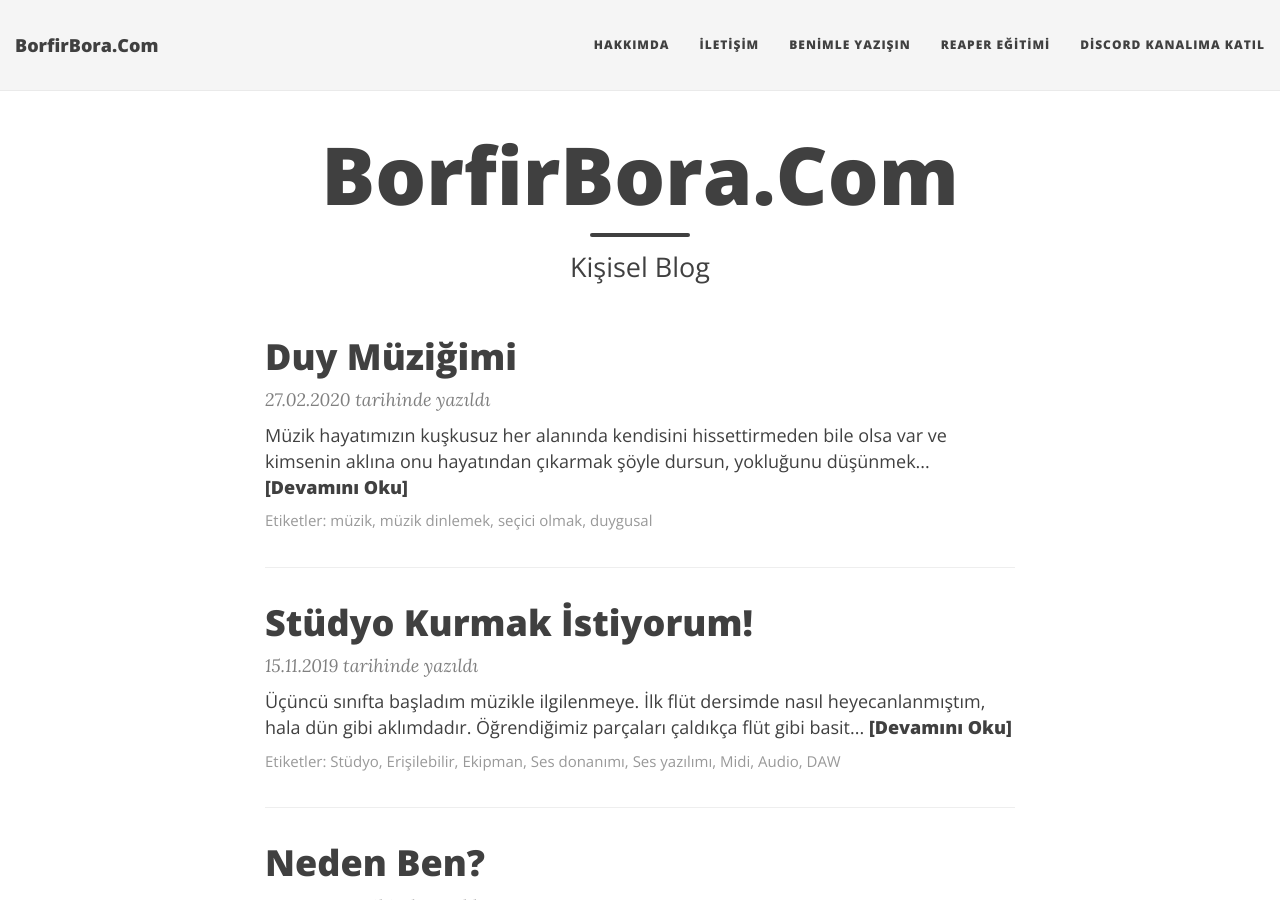
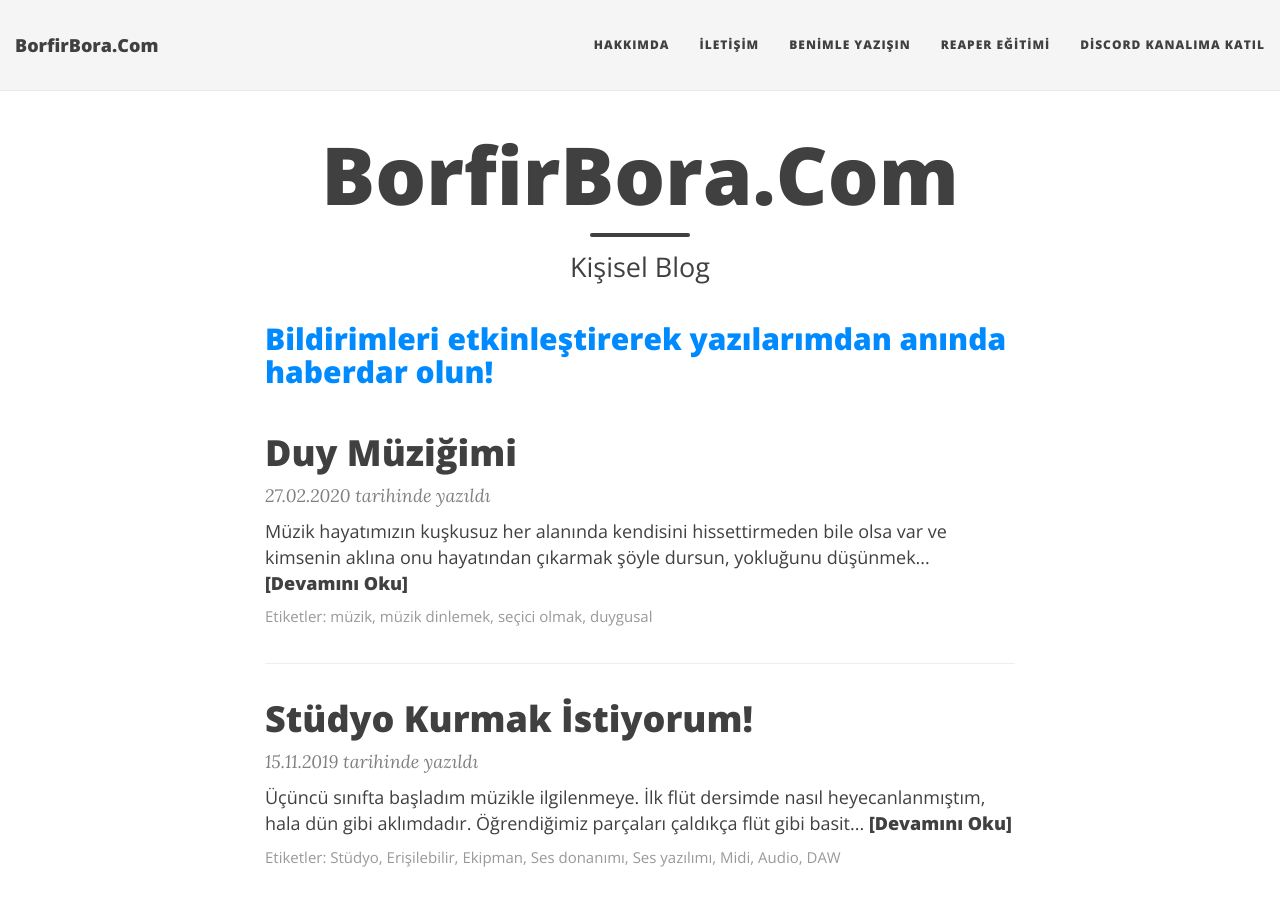
Before and after one commit to borfirbora/borfirbora.github.io, a Jekyll site: the page built from index.html, in a window 1280 px wide and 900 px high. Built offline with Jekyll 4.4.1, drawn with Linux system fonts in a browser that asks for light colours; nearby versions of some CDN libraries; the list of posts is cut into pages by our own code.

Commit message:
Update index.html

```diff
--- a/index.html
+++ b/index.html
@@ -6,7 +6,8 @@ use-site-title: true
 ---
 
 <div class="posts-list">
-    {% for post in paginator.posts %}
+	<h2><a href="#" class="sp_notify_prompt">Bildirimleri etkinleştirerek yazılarımdan anında haberdar olun!</a></h2>
+	{% for post in paginator.posts %}
 	<article class="post-preview">
     <a href="{{ post.url | prepend: site.baseurl }}">
 	  <h2 class="post-title">
```
